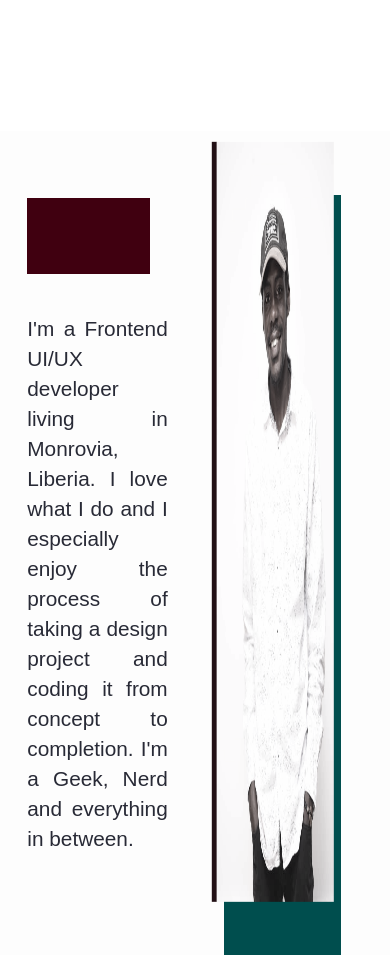
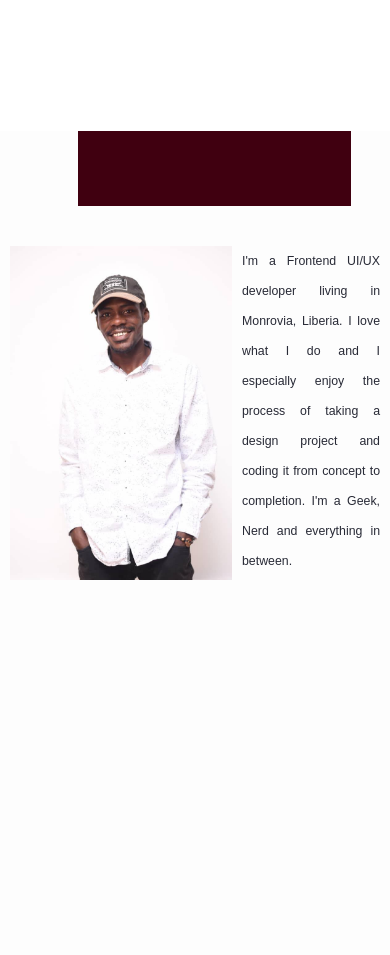
Before and after one commit to xarrijorge/portfolio, a Gatsby site: page / in a window 390 px wide. Shown: the part 780-1735 px from the top of the page. Built offline with nearby package versions, Linux system fonts and the light colour scheme; Gatsby itself is replaced by a stand-in of ours; a web font is replaced by a local one.

Commit message:
Complete mobile view for about component.

```diff
--- a/src/components/about.jsx
+++ b/src/components/about.jsx
@@ -5,12 +5,13 @@ export default () => (
   <div className="base about">
     <div className="content">
       <section></section>
-      <p>
+      <div className="textContent">
+        <img src={image} alt="Xarri image" className="mobileImage"/>
         I'm a Frontend UI/UX developer living in Monrovia, Liberia. I love what
         I do and I especially enjoy the process of taking a design project and
         coding it from concept to completion. I'm a Geek, Nerd and everything in
         between.
-      </p>
+      </div>
     </div>
     <div className="graphic">
       <img src={image} alt="Xarri standing" />
--- a/src/components/styles/main.scss
+++ b/src/components/styles/main.scss
@@ -69,7 +69,7 @@ footer {
 }
 
 .content {
-  width: 80%;
+  width: 100%;
   font-size: 1.3em;
   height: 100%;
 }
@@ -181,7 +181,6 @@ footer {
     line-height: 30px;
     width: 45%;
     text-align: justify;
-    justify-self: flex-start;
     position: relative;
     left: -10vw;
     top: 8vh;
@@ -194,10 +193,13 @@ footer {
       margin-left: 10%;
     }
 
-    p {
+    .textContent {
       padding: 0 10%;
       font-family: var(--sans-serif2);
+      font-size: calc(0.5em + 0.5vw);
     }
+
+
   }
 
   .graphic {
@@ -239,3 +241,47 @@ body {
     background-color: var(--teal-dark);
   }
 }
+
+.mobileImage {
+  display: none;
+}
+
+// Media queries section below
+
+
+
+@media only screen and (max-width:742px) {
+body{
+  display:flex;
+  flex-direction: column;
+  align-items: center;
+  // justify-content: center;
+}
+  /* CSS rules here */
+  .about {
+    flex-direction: column;
+    .content {
+      position: static;
+      display: flex;
+      flex-direction: column;
+      align-items: center;
+      width: 100vw;
+
+      .textContent{
+        margin: 0;
+        padding: 0 10px;
+      }
+    }
+
+    .graphic {
+      display: none;
+    }
+
+    .mobileImage {
+      display: block;
+      float: left;
+      width: 60%;
+      margin-right: 10px;
+    }
+  }
+}
```
